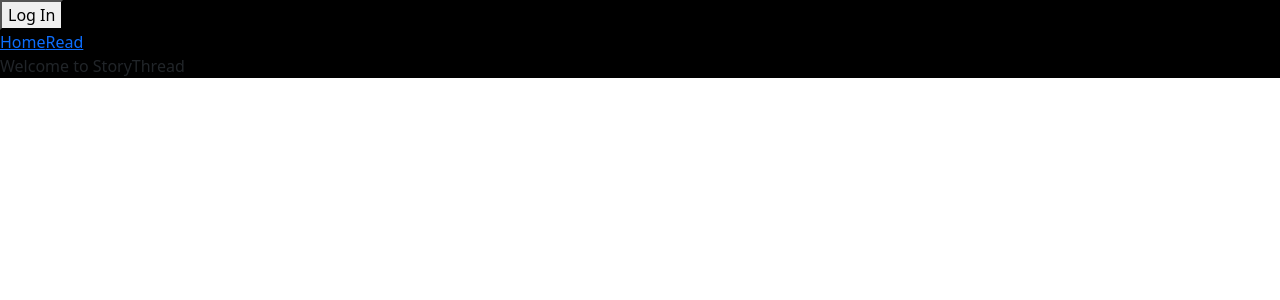
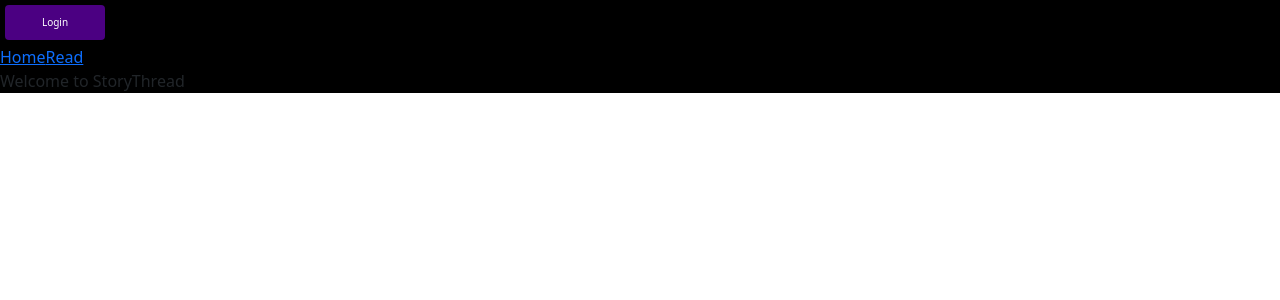
Before and after one commit to ben3580/CrimsonCodeHackathon2023, a React (Create React App) app in the folder story/: page / in a window 1280 px wide. Shown: the top 300 px of the page. Built offline with nearby package versions, Linux system fonts and the light colour scheme.

Commit message:
Adding Login/logout button.

```diff
--- a/story/src/components/App.js
+++ b/story/src/components/App.js
@@ -18,8 +18,8 @@ const App = () => {
       {!error && isLoading && <p>Loading...</p>}
       {!error && !isLoading && (
         <>
-          <LoginButton />
-          <LogoutButton />
+          <LoginButton className = "Login" />
+          <LogoutButton className = "Logout"/>
         </>
       )}
         <BrowserRouter>
--- a/story/src/components/Header.js
+++ b/story/src/components/Header.js
@@ -3,8 +3,7 @@ import { Link } from "react-router-dom";
 import { useAuth0 } from "@auth0/auth0-react";
 
 const Header = (props) => {
-    const { logout, isAuthenticated } = useAuth0();
-
+    const { isAuthenticated } = useAuth0();
     return (
         <div>
             <Link to="/">
--- a/story/src/components/Landing.css
+++ b/story/src/components/Landing.css
@@ -47,3 +47,42 @@ body{
     display: flex;
     flex-direction: column;
 }
+
+.AuthButton{
+    border-radius: 4px;
+    background-color: indigo;
+    border: none;
+    color: #FFFFFF;
+    text-align: center;
+    font-size: 10px;
+    padding: 10px;
+    width: 100px;
+    transition: all 0.5s;
+    cursor: pointer;
+    margin: 5px;
+}
+
+.AuthButton span {
+    cursor: pointer;
+    display: inline-block;
+    position: relative;
+    transition: 0.5s;
+  }
+
+  .AuthButton span:after {
+    content: '\00bb';
+    position: absolute;
+    opacity: 0;
+    top: 0;
+    right: -20px;
+    transition: 0.5s;
+  }
+
+  .AuthButton:hover span {
+    padding-right: 20px;
+  }
+
+  .AuthButton:hover span:after {
+    opacity: 1;
+    right: 0;
+  }
--- a/story/src/components/Landing.js
+++ b/story/src/components/Landing.js
@@ -1,7 +1,6 @@
 import "./Landing.css"
 
 import React from "react";
-import { Link } from "react-router-dom";
 
 const Landing = () => {
     return (
--- a/story/src/components/LoginButton.js
+++ b/story/src/components/LoginButton.js
@@ -6,7 +6,7 @@ const LoginButton = () => {
 
   return (
     !isAuthenticated && (
-      <button onClick={() => loginWithRedirect()}>Log In</button>
+      <button className = "AuthButton" onClick={() => loginWithRedirect()}><span>Login</span></button>
     )
   )
 };
--- a/story/src/components/LogoutButton.js
+++ b/story/src/components/LogoutButton.js
@@ -2,11 +2,12 @@ import React from "react";
 import { useAuth0 } from "@auth0/auth0-react";
 
 const LogoutButton = () => {
-  const { logout, isAuthenticated } = useAuth0();
+  const { logout,  isAuthenticated } = useAuth0();
 
   return (
     isAuthenticated && (
-      <button onClick={() => logout()}>Log Out</button>
+      <button className = "AuthButton" onClick={() => logout()}><span>Logout</span></button>
+      // show user.name if they are logged in
     )
   )
 };
```
